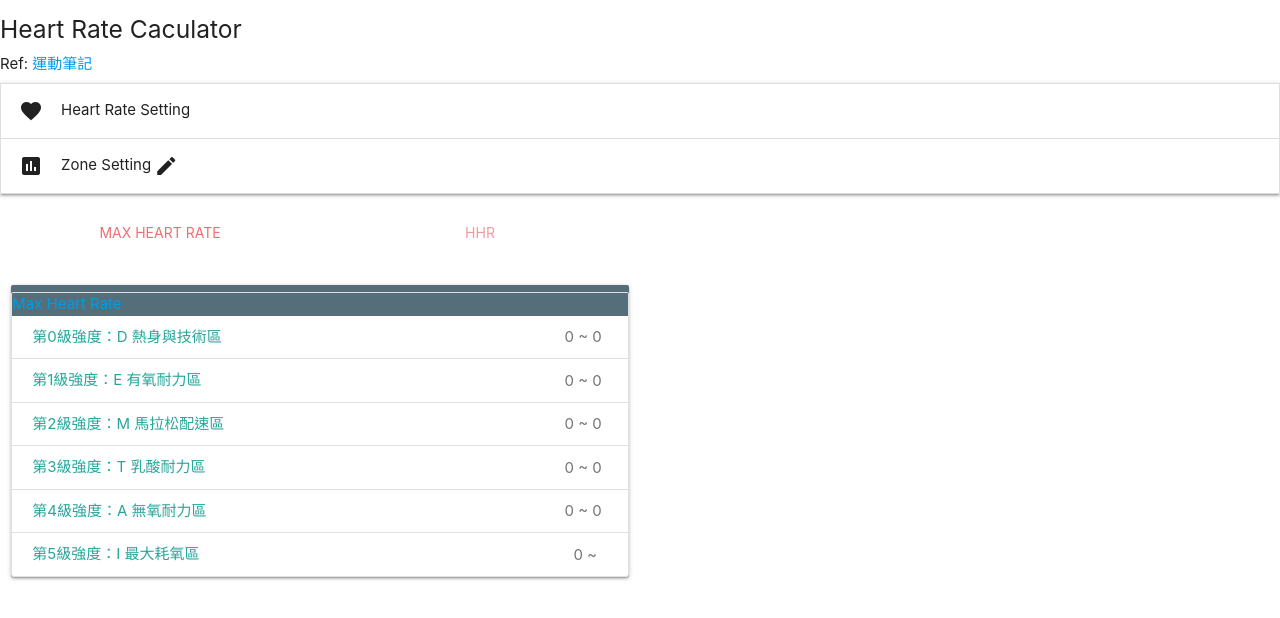
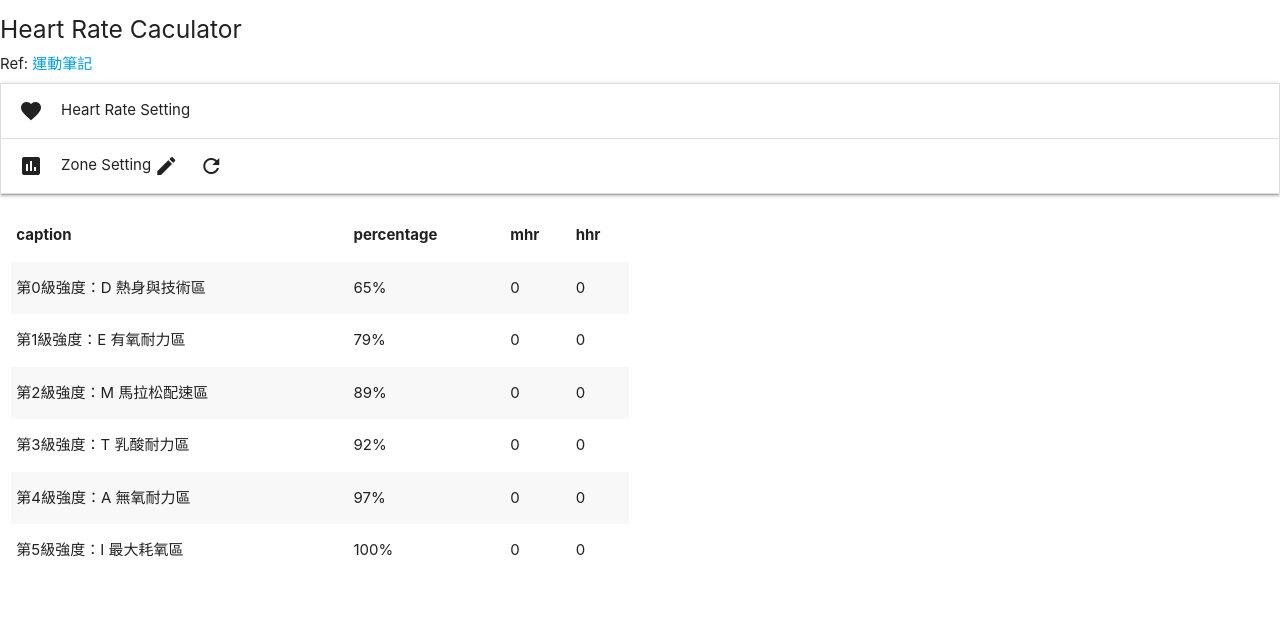
Before and after one commit to river0825/heart-rate-calc, a plain HTML site: page index.html in a window 1280 px wide. Drawn offline with nearby package versions, Linux system fonts and the light colour scheme.

Commit message:
#1 replace div with table

```diff
--- a/index.html
+++ b/index.html
@@ -26,12 +26,12 @@
                 <div class="row">
                     <div class="input-field col s2">
                         <label for="maxheartrate">Max Heart Rate</label>
-                        <input id="maxheartrate" v-model="max" v-on:keyup="calculate" type="text"
+                        <input id="maxheartrate" v-model="values.heartRate.max" v-on:keyup="calculate" type="text"
                                placeholder="Max Heart Rate" value='180'>
                     </div>
                     <div class="input-field col s2">
                         <label for="peaceheartrate">安靜心率</label>
-                        <input id="peaceheartrate" v-model="static" v-on:keyup="calculate" type="text"
+                        <input id="peaceheartrate" v-model="values.heartRate.static" v-on:keyup="calculate" type="text"
                                placeholder="安靜心率" value='70'>
                     </div>
                 </div>
@@ -41,90 +41,34 @@
             <div class="collapsible-header">
                 <i class="material-icons md-disable">assessment</i> Zone Setting
                 <i class="material-icons md-disable">create</i>
+                <i class="material-icons md-disable" v-on:click="calculate">refresh</i>
             </div>
             <div class="collapsible-body">
                 <div class="row">
                     <i class="material-icons md-disable">delete</i>
-
-                    <div class="input-field col s1">
-                        <input id="z0" v-model="config.z0.rate" v-on:keyup="setHeartRate" type="text"
-                               placeholder="zone1">
-                        <label for="z0">zone 1</label>
+                    <div class="input-field col s1" v-for="zone in config.zones">
+                        <input id="z0" v-model="zone.rate" v-on:keyup="calculate" type="text"
+                               placeholder="{{zone.short_caption}}">
+                        <label for="z0"> {{zone.short_caption}} </label>
                     </div>
-                </div>
-                <div class="row">
-                    <div class="input-field col s1">
-                        <input id="z0" v-model="config.z0.rate" v-on:keyup="setHeartRate" type="text"
-                               placeholder="zone1">
-                        <label for="z0">zone 1</label>
-                    </div>
-
-                    <div class="input-field col s1">
-                        <input id="z1" v-model="config.z1.rate" v-on:keyup="setHeartRate" type="text"
-                               placeholder="zone1">
-                        <label for="z1">zone 2</label>
-                    </div>
-
-                    <div class="input-field col s1">
-                        <input id="z2" v-model="config.z2.rate" v-on:keyup="setHeartRate" type="text"
-                               placeholder="zone1">
-                        <label for="z2">zone 3</label>
-                    </div>
-
-                    <div class="input-field col s1">
-                        <input id="z3" v-model="config.z3.rate" v-on:keyup="setHeartRate" type="text"
-                               placeholder="zone1">
-                        <label for="z3">zone 4</label>
-                    </div>
-
-                    <div class="input-field col s1">
-                        <input id="z4" v-model="config.z4.rate" v-on:keyup="setHeartRate" type="text"
-                               placeholder="zone1">
-                        <label for="z4">zone 5</label>
-                    </div>
-
                 </div>
             </div>
         </li>
     </ul>
     <div class="row">
-        <ul class="tabs">
-            <li class="tab col s3"><a class="active" href="#test1" v-on:click="setAlg('mhr')">Max Heart Rate</a></li>
-            <li class="tab col s3"><a href="#test2" v-on:click="setAlg('hhr')">HHR</a></li>
-        </ul>
-    </div>
-    <div class="row">
         <div class="col s12 m6">
-            <div class="card blue-grey darken-1">
-                <table>
+            <table class="striped">
                 <thead>
                 <tr>
-                        <th data-field="id" v-for="col in display.columns">{{col.caption}}</th>
+                    <th data-field="id" v-for="(col, key) in config.columns">{{key}}</th>
                 </tr>
                 </thead>
                 <tbody>
-                    <tr v-for="row in display.rows">
-                        <td v-for="col in display.columns">row[col.key]</td>
+                <tr v-for="row in rows">
+                    <td v-for="col in row">{{col}}</td>
                 </tr>
                 </tbody>
             </table>
-
-                <div class="collection">
-                    <a href="#!" class="collection-head">Max Heart Rate</a>
-                    <a href="#!" class="collection-item"><span class="badge">{{zone0}} ~ {{zone1}} </span>{{
-                        config.z0.caption }}</a>
-                    <a href="#!" class="collection-item"><span class="badge">{{zone1}} ~ {{zone2}} </span>{{
-                        config.z1.caption }}</a>
-                    <a href="#!" class="collection-item"><span class="badge">{{zone2}} ~ {{zone3}} </span>{{
-                        config.z2.caption }}</a>
-                    <a href="#!" class="collection-item"><span class="badge">{{zone3}} ~ {{zone4}} </span>{{
-                        config.z3.caption }}</a>
-                    <a href="#!" class="collection-item"><span class="badge">{{zone4}} ~ {{zone5}} </span>{{
-                        config.z4.caption }}</a>
-                    <a href="#!" class="collection-item"><span class="badge">{{zone5}} ~ {{max}} </span>{{
-                        config.z5.caption }}</a>
-                </div>
-            </div>
         </div>
     </div>
 </div>
--- a/js/calc.js
+++ b/js/calc.js
@@ -11,82 +11,86 @@ $(document).ready(function () {
     var vm = new Vue({
         el: '#vue-instance',
         data: {
-            max: null,
-            static: null,
-            zone0: 0,
-            zone1: 0,
-            zone2: 0,
-            zone3: 0,
-            zone4: 0,
-            zone5: 0,
-            display: {
-                columns: {},
-                rows: [],
-            }
-            ,
+            rows: [
+                {'caption': '', 'mhr': 99, hhr: 38},
+                {'caption': '', 'mhr': 99, hhr: 38},
+                {'caption': '', 'mhr': 99, hhr: 38},
+                {'caption': '', 'mhr': 99, hhr: 38},
+                {'caption': '', 'mhr': 99, hhr: 38}
+            ],
             config: {
-                z0: {
-                    rate: 0.59,
-                    caption: "第0級強度：D 熱身與技術區"
+                columns: {
+                    "caption": "說明",
+                    "percentage": "",
+                    "mhr": "mhr",
+                    "hhr": "hhr"
                 },
-
-                z1: {
-                    rate: 0.65,
-                    caption: "第1級強度：E 有氧耐力區"
+                zones: {
+                    z0: {"caption": "第0級強度：D 熱身與技術區", "short_caption": "D 熱身與技術區"},
+                    z1: {"caption": "第1級強度：E 有氧耐力區", "short_caption": "E 有氧耐力區"},
+                    z2: {"caption": "第2級強度：M 馬拉松配速區", "short_caption": "M 馬拉松配速區"},
+                    z3: {"caption": "第3級強度：T 乳酸耐力區", "short_caption": "T 乳酸耐力區"},
+                    z4: {"caption": "第4級強度：A 無氧耐力區", "short_caption": "A 無氧耐力區"},
+                    z5: {"caption": "第5級強度：I 最大耗氧區", "short_caption": "I 最大耗氧區"}
                 },
-                z2: {
-                    rate: 0.8,
-                    caption: "第2級強度：M 馬拉松配速區"
+                "default": {
+                    "caption": "default",
+                    "rates": [
+                        0.65,
+                        0.79,
+                        0.89,
+                        0.92,
+                        0.97,
+                        1
+                    ]
+                }
+            },
+            values: {
+                heartRate: {
+                    max: null,
+                    static: null
                 },
-                z3: {
-                    rate: 0.88,
-                    caption: "第3級強度：T 乳酸耐力區"
-                },
-                z4: {
-                    rate: 0.92,
-                    caption: "第4級強度：A 無氧耐力區"
-                },
-                z5: {
-                    rate: 0.975,
-                    caption: "第5級強度：I 最大耗氧區"
-                }
+                zones: {}
             }
         },
         methods: {
-            setAlg: function (alg) {
-                this.alg = alg;
-                this.calculate();
-            },
             calculate: function () {
-                switch (this.alg) {
-                    case 'mhr':
-                        this.setHeartRate()
-                        break;
-                    case 'hhr':
-                        this.setHHRate();
-                        break
-                    default:
-                        this.setHeartRate()
-                        break
+                this.rows = [];
+
+                var i = 0;
+                for (var k in this.config.zones) {
+                    this.config.zones[k].rate = this.config.default.rates[i];
+
+                    var cfg = this.config.zones[k];
+                    var row = {};
+
+                    row.caption = cfg.caption;
+                    row.rate = cfg.rate * 100 + "%";
+                    row.mhr = Math.round(this.values.heartRate.max * cfg.rate);
+                    row.hhr = Math.round((this.values.heartRate.max - this.values.heartRate.static) * cfg.rate) + this.values.heartRate.static * 1;
+
+                    this.rows.push(row);
+                    i++;
                 }
-            },
-            setHeartRate: function () {
-                this.zone0 = Math.round(this.max * this.config.z0.rate);
-                this.zone1 = Math.round(this.max * this.config.z1.rate);
-                this.zone2 = Math.round(this.max * this.config.z2.rate);
-                this.zone3 = Math.round(this.max * this.config.z3.rate);
-                this.zone4 = Math.round(this.max * this.config.z4.rate);
-                this.zone5 = Math.round(this.max * this.config.z5.rate);
-            },
-            setHHRate: function () {
-                this.zone0 = Math.round((this.max - this.static) * this.config.z0.rate) + this.static * 1;
-                this.zone1 = Math.round((this.max - this.static) * this.config.z1.rate) + this.static * 1;
-                this.zone2 = Math.round((this.max - this.static) * this.config.z2.rate) + this.static * 1;
-                this.zone3 = Math.round((this.max - this.static) * this.config.z3.rate) + this.static * 1;
-                this.zone4 = Math.round((this.max - this.static) * this.config.z4.rate) + this.static * 1;
-                this.zone5 = Math.round((this.max - this.static) * this.config.z5.rate) + this.static * 1;
             }
         }
     });
+
+
+    if (typeof(Storage) !== "undefined") {
+        vm.$watch('values', function () {
+            //save value
+            var json = JSON.stringify(this.values);
+            localStorage.setItem("values", json);
+        }, {deep: true});
+
+        //load values
+        var values = localStorage.getItem("values");
+        if (values) {
+            vm.values = JSON.parse(values);
+        }
+    }
+
     vm.calculate();
-});
+})
+;
```
Lines whose indentation alone changed are shown as unchanged.
